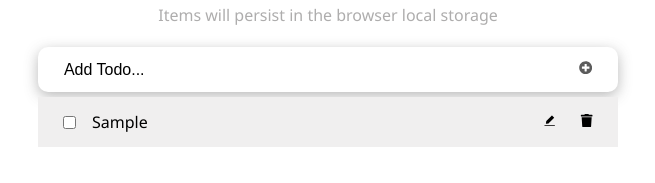
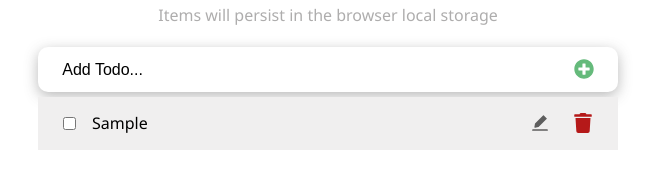
Before and after one commit to kamrantahir2/TodoApp-IbasLogic, a React (Vite) app: page / in a window 1280 px wide. Both pictures are taken after typing "Sample" into the empty fields and a click on the button 897 px from the left and 246 px from the top of the page. Shown: the part 177-360 px from the top of the page, without its empty margins (312-967 px from the left). Built offline with nearby package versions, Linux system fonts and the light colour scheme.

Commit message:
Style all icons in app.css

```diff
--- a/src/components/InputTodo.jsx
+++ b/src/components/InputTodo.jsx
@@ -2,6 +2,7 @@
 import { useState } from 'react';
 // Alongside useState, we will be importing icons from react-icons
 import { FaPlusCircle } from 'react-icons/fa';
+// import styles from '@/styles/app.css';
 
 
 const InputTodo = ({ addTodoItem }) => {
--- a/src/components/TodoItem.jsx
+++ b/src/components/TodoItem.jsx
@@ -58,8 +58,8 @@ const TodoItem = ({ itemProp, setTodos, handleChange, delTodo, setUpdate }) => {
                         checked={itemProp.completed}
                         onChange={() => handleChange(itemProp.id)}
                     />
-                    <button onClick={handleEditing}><AiFillEdit /></button>
-                    <button onClick={() => delTodo(itemProp.id)}><FaTrash /></button>
+                    <button className='edit-button' onClick={handleEditing}><AiFillEdit /></button>
+                    <button onClick={() => delTodo(itemProp.id)} className='del-button' ><FaTrash /></button>
                     <span style={itemProp.completed ? completedStyle : null}>
                         {itemProp.title}
                     </span>
--- a/src/styles/TodoItem.module.css
+++ b/src/styles/TodoItem.module.css
@@ -34,3 +34,7 @@
     border: 1px solid #dfdfdf;
     outline: none;
 }
+
+.del-button svg {
+    color: red;
+}
--- a/src/styles/app.css
+++ b/src/styles/app.css
@@ -60,6 +60,24 @@ body {
     border: none;
 }
 
+.input-submit svg {
+    color: #65ba7b;
+    font-size: 20px;
+    margin-top: 2px;
+}
+
+.del-button svg {
+    color: #b51919;
+    font-size: 20px;
+    margin-top: 2px;
+}
+
+.edit-button svg {
+    color: #5e5e5e;
+    font-size: 20px;
+    margin-top: 2px;
+}
+
 .submit-warning {
     font-size: 13px;
     color: red;
```
